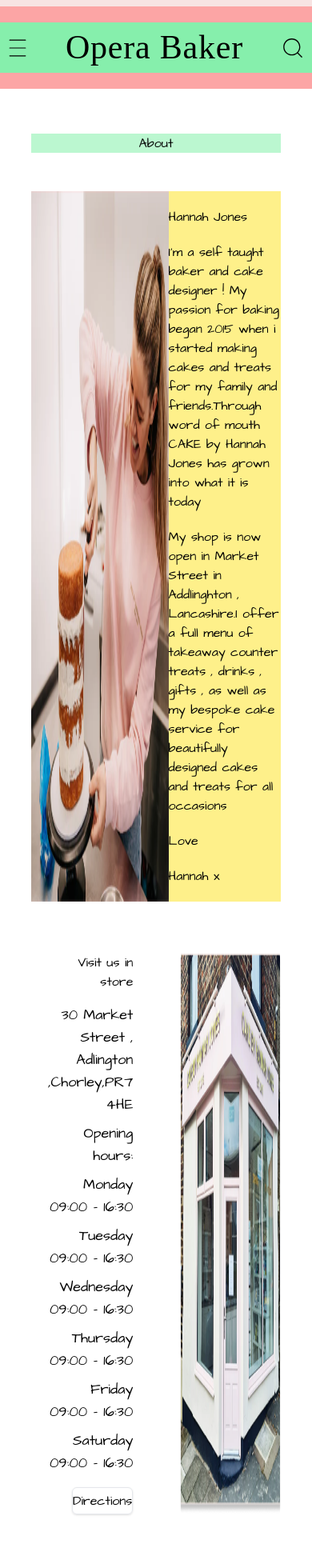
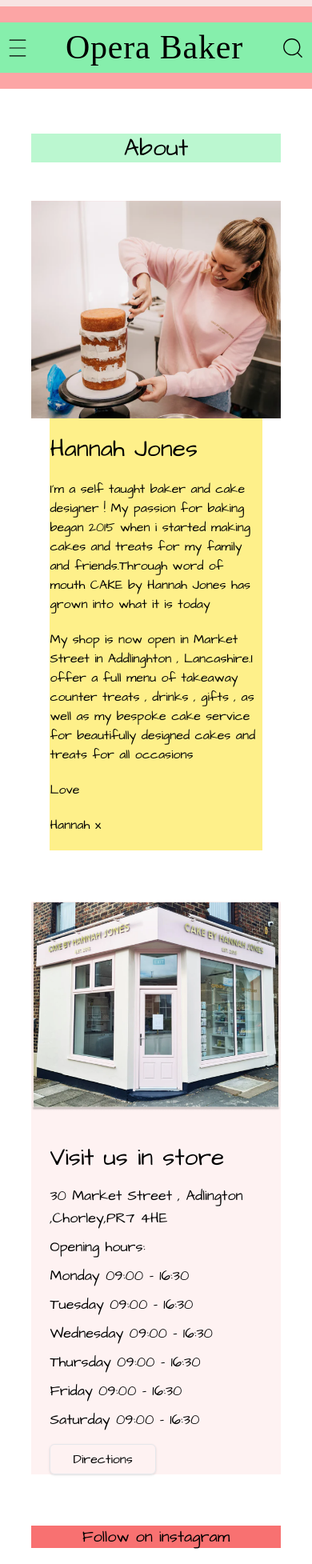
Before and after one commit to muratsimseekk/Cake-Shop, a React (Vite) app: page /about in a window 390 px wide. Shown: the part 40-1995 px from the top of the page at 80% size. Built offline with nearby package versions, Linux system fonts and the light colour scheme; a web font is replaced by a local one.

Commit message:
completes About page's responsive desing for mobile devices

```diff
--- a/src/pages/About.jsx
+++ b/src/pages/About.jsx
@@ -10,17 +10,17 @@ function About() {
   return (
     <div className="w-full flex justify-center">
       <div className="w-4/5 flex flex-col gap-12 my-14">
-        <h1 className="2xl:text-4xl xl:text-3xl lg:text-3xl md:text-2xl text-center bg-green-200">
+        <h1 className="2xl:text-4xl xl:text-3xl lg:text-3xl md:text-2xl text-3xl  text-center bg-green-200">
           About
         </h1>
         <div className="flex flex-col gap-16">
-          <div className="flex justify-between">
-            <div className=" flex w-[55%]">
+          <div className="md:flex md:flex-row md:justify-between lg:flex lg:flex-row lg:justify-between xl:flex xl:flex-row xl:justify-between 2xl:flex 2xl:flex-row 2xl:justify-between">
+            <div className=" w-full md:flex md:flex-row md:w-[55%] lg:flex lg:flex-row lg:w-[55%] xl:flex xl:flex-row xl:w-[55%] 2xl:flex 2xl:flex-row 2xl:w-[55%]">
               <img className=" bg-red-200 w-full" src={photo2} />
             </div>
-            <div className="w-[45%] bg-yellow-200 flex justify-between items-center ">
+            <div className="md:w-[45%] lg:w-[45%] xl:w-[45%] 2xl:w-[45%] w-[85%] bg-yellow-200 m-auto md:flex md:flex-row md:justify-between md:items-center ">
               <div className="flex flex-col gap-5 2xl:px-8 xl:px-8 lg:px-8 md:px-4 py-5">
-                <h2 className="2xl:text-3xl xl:text-2xl lg:text-2xl md:text-xl">
+                <h2 className="2xl:text-3xl xl:text-2xl lg:text-2xl md:text-xl text-3xl">
                   Hannah Jones
                 </h2>
                 <p className="2xl:text-lg xl:text-lg lg:text-lg md:text-[15px]">
@@ -44,10 +44,13 @@ function About() {
               </div>
             </div>
           </div>
-          <div className="flex w-full justify-end text-end">
-            <div className="2xl:w-3/5 xl:w-3/5 lg:w-3/5 md:w-[55%] flex justify-between items-center ">
-              <div className=" w-[90%] px-10 flex flex-col gap-4 items-end">
-                <h2 className="2xl:text-5xl xl:text-4xl lg:text-3xl md:text-2xl">
+          <div className="bg-red-50 flex flex-col gap-8 w-full md:flex md:justify-end md:text-end lg:flex lg:justify-end lg:text-end xl:flex xl:justify-end xl:text-end 2xl:flex 2xl:justify-end 2xl:text-end">
+            <div className=" 2xl:w-3/5 xl:w-3/5 lg:w-3/5 md:w-[55%] w-full flex flex-col md:flex md:flex-row md:justify-between md:items-center lg:flex lg:flex-row lg:justify-between lg:items-center xl:flex xl:flex-row xl:justify-between xl:items-center 2xl:flex 2xl:flex-row 2xl:justify-between 2xl:items-center ">
+              <div className="2xl:w-2/5 xl:w-2/5 lg:w-2/5 md:w-[45%] pb-10 flex justify-end">
+                <img className="w-full h-full" src={photo1} alt="" />
+              </div>
+              <div className="w-[85%] m-auto md:w-[90%] md:px-10 lg:w-[90%] lg:px-10 xl:w-[90%] xl:px-10 2xl:w-[90%] 2xl:px-10 flex flex-col gap-4 md:items-end lg:items-end xl:items-end 2xl:items-end">
+                <h2 className="2xl:text-5xl xl:text-4xl lg:text-3xl md:text-2xl text-3xl">
                   Visit us in store
                 </h2>
                 <div className="flex text-lg flex-col gap-2 md:text-base">
@@ -60,24 +63,37 @@ function About() {
                   <p>Friday 09:00 - 16:30</p>
                   <p>Saturday 09:00 - 16:30</p>
                 </div>
-                <button className="border 2xl:text-lg xl:text-lg lg:text-lg md:text-base 2xl:w-1/3 xl:w-1/3 lg:w-1/3 md:w-[45%] py-1 rounded-md shadow">
+                <button className="border 2xl:text-lg xl:text-lg lg:text-lg md:text-base 2xl:w-1/3 xl:w-1/3 lg:w-1/3 md:w-[45%] w-1/2 py-1.5 rounded-md shadow">
                   Directions
                 </button>
               </div>
             </div>
-            <div className="2xl:w-2/5 xl:w-2/5 lg:w-2/5 md:w-[45%] flex justify-end">
-              <img className="w-full h-full" src={photo1} alt="" />
-            </div>
           </div>
           <div className="w-full flex flex-col gap-10">
-            <h3 className="2xl:text-3xl xl:text-2xl lg:text-2xl md:text-xl bg-red-400 text-center">
+            <h3 className="2xl:text-3xl xl:text-2xl lg:text-2xl md:text-xl text-xl bg-red-400 text-center">
               Follow on instagram
             </h3>
             <div className="flex w-full justify-between">
-              <img className="w-[24%] rounded-md" src={photo4} alt="" />
-              <img className="w-[24%] rounded-md" src={photo5} alt="" />
-              <img className="w-[24%] rounded-md" src={photo6} alt="" />
-              <img className="w-[24%] rounded-md" src={photo7} alt="" />
+              <img
+                className="md:w-[24%] lg:w-[24%] xl:w-[24%] 2xl:w-[24%] w-[33%] rounded-md"
+                src={photo4}
+                alt=""
+              />
+              <img
+                className="md:w-[24%] lg:w-[24%] xl:w-[24%] 2xl:w-[24%] w-[33%] rounded-md"
+                src={photo5}
+                alt=""
+              />
+              <img
+                className="md:w-[24%] lg:w-[24%] xl:w-[24%] 2xl:w-[24%] w-[33%] rounded-md"
+                src={photo6}
+                alt=""
+              />
+              <img
+                className="w-[24%] rounded-md md:block lg:block xl:block 2xl:block hidden"
+                src={photo7}
+                alt=""
+              />
             </div>
           </div>
         </div>
--- a/src/pages/Cookies.jsx
+++ b/src/pages/Cookies.jsx
@@ -102,8 +102,11 @@ function Cookies() {
           </div>
         </div>
         <div className="bg-red-50 flex flex-col gap-8 w-full md:flex md:justify-end md:text-end lg:flex lg:justify-end lg:text-end xl:flex xl:justify-end xl:text-end 2xl:flex 2xl:justify-end 2xl:text-end">
-          <div className="2xl:w-3/5 xl:w-3/5 lg:w-3/5 md:w-[55%] w-full flex flex-col md:flex md:flex-row md:justify-between md:items-center lg:flex lg:flex-row lg:justify-between lg:items-center xl:flex xl:flex-row xl:justify-between xl:items-center 2xl:flex 2xl:flex-row 2xl:justify-between 2xl:items-center ">
-            <div className=" md:w-[90%] md:px-10 lg:w-[90%] lg:px-10 xl:w-[90%] xl:px-10 2xl:w-[90%] 2xl:px-10 flex flex-col gap-4 md:items-end lg:items-end xl:items-end 2xl:items-end">
+          <div className=" 2xl:w-3/5 xl:w-3/5 lg:w-3/5 md:w-[55%] w-full flex flex-col md:flex md:flex-row md:justify-between md:items-center lg:flex lg:flex-row lg:justify-between lg:items-center xl:flex xl:flex-row xl:justify-between xl:items-center 2xl:flex 2xl:flex-row 2xl:justify-between 2xl:items-center ">
+            <div className="2xl:w-2/5 xl:w-2/5 lg:w-2/5 md:w-[45%] pb-10 flex justify-end">
+              <img className="w-full h-full" src={store} alt="" />
+            </div>
+            <div className="w-[85%] m-auto md:w-[90%] md:px-10 lg:w-[90%] lg:px-10 xl:w-[90%] xl:px-10 2xl:w-[90%] 2xl:px-10 flex flex-col gap-4 md:items-end lg:items-end xl:items-end 2xl:items-end">
               <h2 className="2xl:text-5xl xl:text-4xl lg:text-3xl md:text-2xl text-3xl">
                 Visit us in store
               </h2>
@@ -122,9 +125,6 @@ function Cookies() {
               </button>
             </div>
           </div>
-          <div className="2xl:w-2/5 xl:w-2/5 lg:w-2/5 md:w-[45%] flex justify-end">
-            <img className="w-full h-full" src={store} alt="" />
-          </div>
         </div>
       </div>
     </div>
```
